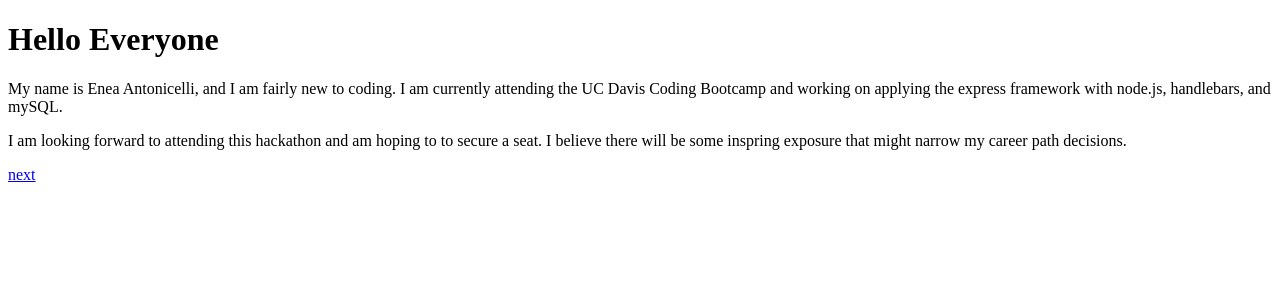
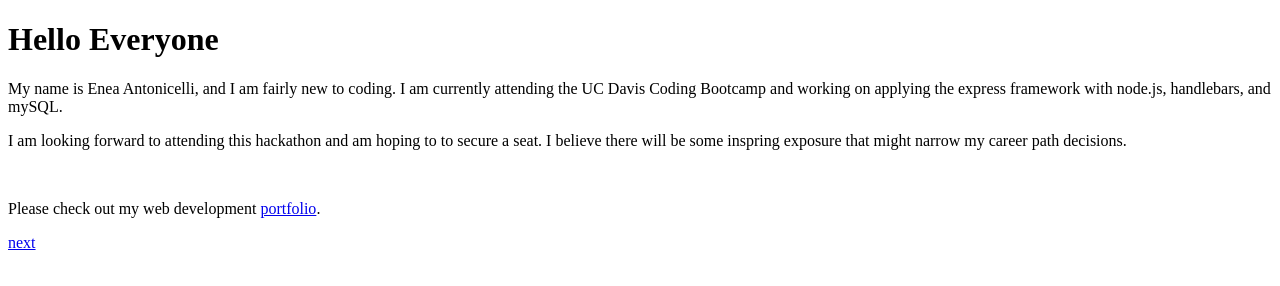
Before and after one commit to EneaAntonicelli/JAMSTACK-HACKATHON, a Gatsby site: page / in a window 1280 px wide. Built offline with nearby package versions, Linux system fonts and the light colour scheme; Gatsby itself is replaced by a stand-in of ours.

Commit message:
Update to second page

```diff
--- a/src/pages/index.js
+++ b/src/pages/index.js
@@ -6,6 +6,9 @@ const IndexPage = () => (
     <h1>Hello Everyone</h1>
     <p>My name is Enea Antonicelli, and I am fairly new to coding. I am currently attending the UC Davis Coding Bootcamp and working on applying the express framework with node.js, handlebars, and mySQL.</p>
     <p>I am looking forward to attending this hackathon and am hoping to to secure a seat. I believe there will be some inspring exposure that might narrow my career path decisions.</p>
+    <br></br>
+    <p>Please check out my web development <a href = 'https://eneaantonicelli.github.io/Bootstrap-Portfolio/'>portfolio</a>.</p>
+
     <Link to="/page-2/">next</Link>
   </div>
 )
```
